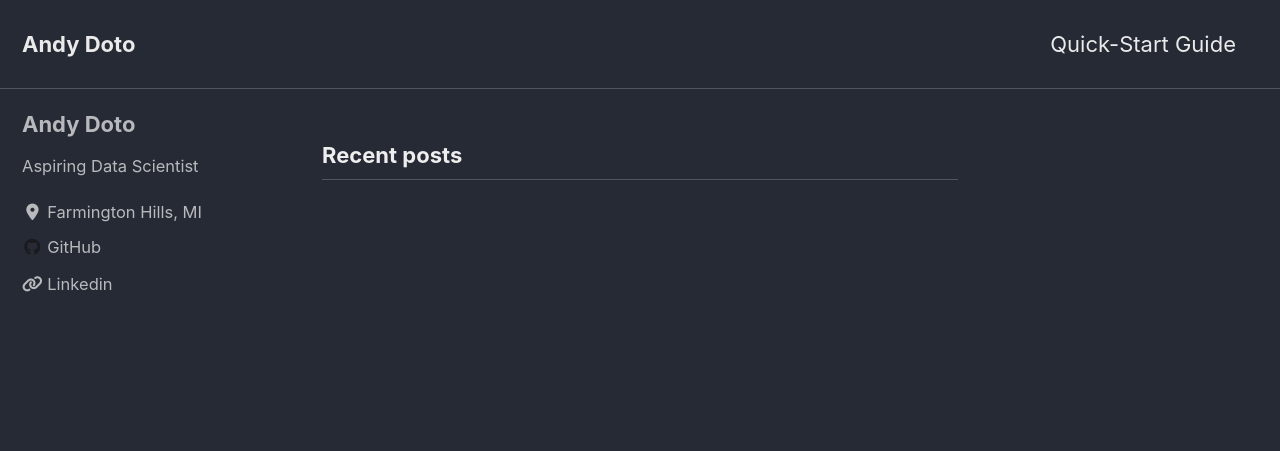
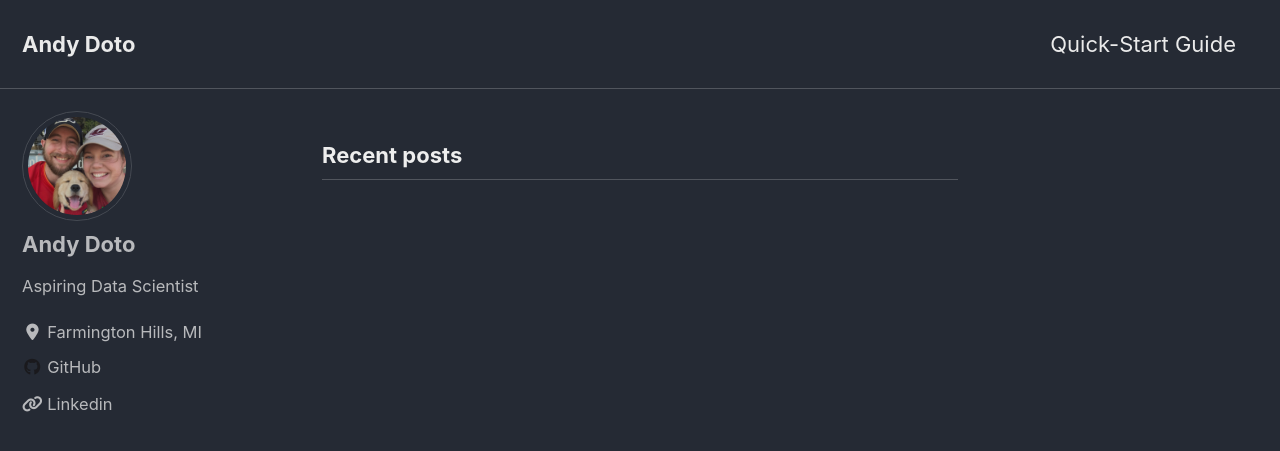
Before and after one commit to andrewdoto13/andrewdoto13.github.io, a Jekyll site: the page built from index.html, in a window 1280 px wide and 900 px high. Shown: the top 451 px of the window. Built offline with Jekyll 4.4.1, drawn with Linux system fonts in a browser that asks for light colours; cached includes are drawn as plain includes; nearby versions of some CDN libraries; the list of posts is cut into pages by our own code.

Commit message:
Update _config.yml

```diff
--- a/_config.yml
+++ b/_config.yml
@@ -94,7 +94,7 @@
 # Site Author
 author:
   name             : "Andy Doto"
-  avatar           : # path of avatar image, e.g. "/assets/images/bio-photo.jpg"
+  avatar           : /assets/profile_pic.jpg # path of avatar image, e.g. "/assets/images/bio-photo.jpg"
   bio              : "Aspiring Data Scientist"
   location         : "Farmington Hills, MI"
   email            :
```
